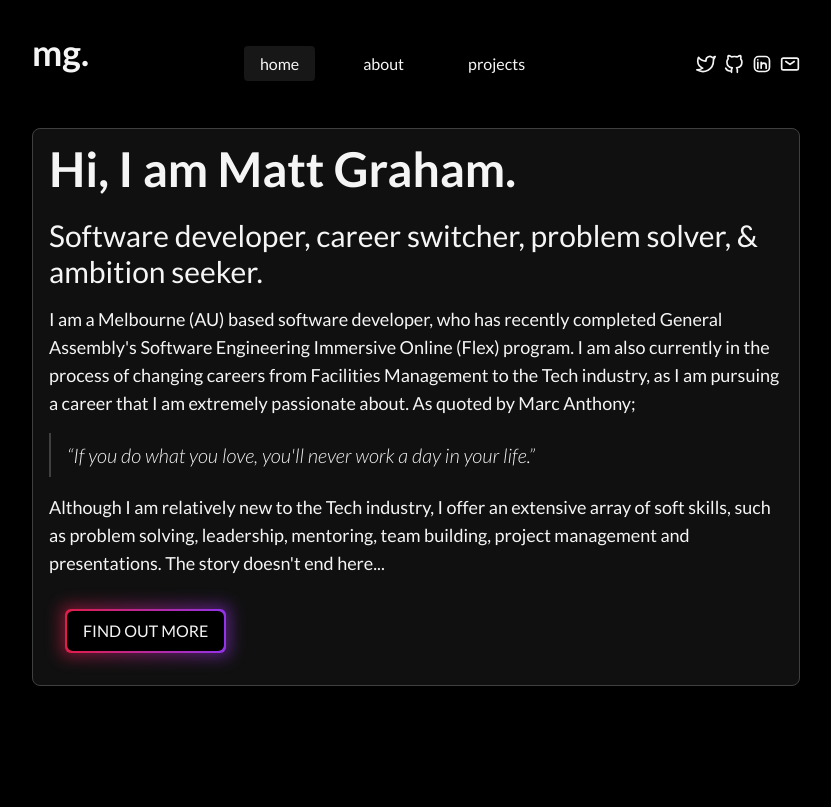
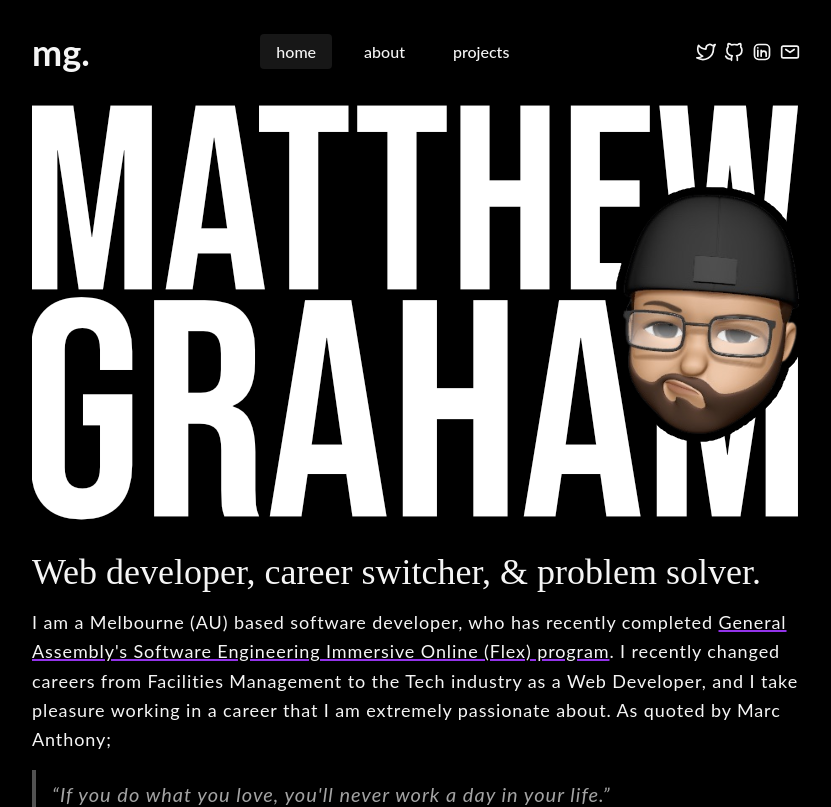
Before and after one commit to mattgrah-am/portfolio-v3, a Nuxt app: page / in a window 1280 px wide. Shown: the top 807 px of the page, without its empty margins (224-1055 px from the left). Built offline with nearby package versions, Linux system fonts and the light colour scheme; a small style sheet from the web is missing.

Commit message:
added hero section

```diff
--- a/assets/css/tailwind.css
+++ b/assets/css/tailwind.css
@@ -20,14 +20,29 @@ h3 {
 }
 
 p {
-  @apply pb-4 text-lg font-normal;
+  @apply pb-4 text-lg font-normal leading-relaxed tracking-wider;
 }
 
 blockquote {
-  @apply mb-4 border-l-2 border-neutral-700 py-2 pl-4 text-xl font-light italic;
+  @apply mb-4 border-l-4 border-neutral-600 py-2 pl-4 text-xl italic leading-relaxed tracking-wider text-neutral-400;
+}
+
+a:link,
+a:visited {
+  @apply underline decoration-2;
+}
+
+a:hover,
+a:active {
+  @apply hover:no-underline;
 }
 
 .router-link-active,
 .router-link-exact-active {
   @apply bg-neutral-900;
 }
+
+.font-bebas_neue {
+  font-family: "Bebas Neue", cursive;
+  font-weight: 400;
+}
--- a/components/ButtonSolid.vue
+++ b/components/ButtonSolid.vue
@@ -3,7 +3,7 @@
     :is="element"
     :href="link"
     :target="target"
-    class="rounded px-3 py-1 text-sm font-medium transition duration-500 hover:bg-black hover:blur-[2px] focus:bg-neutral-900 lg:text-base"
+    class="rounded-md border-2 border-neutral-500 bg-black px-3 py-1 text-sm font-medium transition duration-500 hover:border-neutral-100 hover:blur-[2px] focus:bg-neutral-900 lg:text-base"
   >
     <slot />
   </component>
--- a/components/NavBar.vue
+++ b/components/NavBar.vue
@@ -1,15 +1,15 @@
 <template>
-  <nav class="my-4 flex items-center justify-between md:my-8">
-    <h1
-      class="text-2xl font-bold transition duration-500 hover:blur-[2px] md:text-4xl"
+  <nav class="my-8 flex items-center justify-between">
+    <a
+      class="text-2xl font-bold !no-underline transition duration-500 hover:blur-[2px] md:text-4xl"
+      href="/"
+      >mg.</a
     >
-      <a href="/">mg.</a>
-    </h1>
     <div>
-      <ul class="flex gap-4 lg:gap-8">
+      <ul class="flex gap-2 md:gap-4">
         <li v-for="links in navLinks">
           <NuxtLink
-            class="rounded px-4 py-2 text-sm font-medium transition duration-500 hover:blur-[2px] focus:bg-neutral-900 lg:text-base"
+            class="rounded px-4 py-2 text-sm font-medium !no-underline transition duration-500 hover:blur-[2px] focus:bg-neutral-900 lg:text-base"
             :to="links.link"
           >
             {{ links.name }}
@@ -17,7 +17,7 @@
         </li>
       </ul>
     </div>
-    <div class="flex gap-2">
+    <div class="hidden gap-2 sm:flex">
       <IconTwitter /><IconGithub /><IconLinkedin /><IconMail />
     </div>
   </nav>
--- a/components/TheHero.vue
+++ b/components/TheHero.vue
@@ -1,33 +1,48 @@
 <template>
-  <main
-    class="rounded-lg border border-neutral-700 bg-neutral-900/70 p-4 transition duration-500 hover:border-neutral-500 hover:bg-neutral-900"
-  >
+  <main>
+    <img
+      src="../assets/img/hero.png"
+      alt="Hero Logo - Matthew Graham"
+      class="mb-4 md:mb-8"
+    />
     <section>
-      <h1>Hi, I am Matt Graham.</h1>
-      <h2>
-        Software developer, career switcher, problem solver, & ambition seeker.
+      <h2 class="font-bebas_neue text-3xl md:text-4xl">
+        Web developer, career switcher, & problem solver.
       </h2>
       <p>
         I am a Melbourne (AU) based software developer, who has recently
-        completed General Assembly's Software Engineering Immersive Online
-        (Flex) program. I am also currently in the process of changing careers
-        from Facilities Management to the Tech industry, as I am pursuing a
-        career that I am extremely passionate about. As quoted by Marc Anthony;
+        completed
+        <a
+          href="https://generalassemb.ly/education/software-engineering-immersive-remote-flex"
+          target="_blank"
+          rel="noopener noreferrer"
+          class="decoration-purple-600 hover:no-underline"
+        >
+          General Assembly's Software Engineering Immersive Online (Flex)
+          program</a
+        >. I recently changed careers from Facilities Management to the Tech
+        industry as a Web Developer, and I take pleasure working in a career
+        that I am extremely passionate about. As quoted by Marc Anthony;
       </p>
       <blockquote>
         “If you do what you love, you'll never work a day in your life.”
       </blockquote>
       <p>
-        Although I am relatively new to the Tech industry, I offer an extensive
-        array of soft skills, such as problem solving, leadership, mentoring,
-        team building, project management and presentations. The story doesn't
-        end here...
+        I also offer an extensive array of soft skills, such as problem solving,
+        leadership, mentoring, team building, project management and
+        presentations.
       </p>
     </section>
-    <section class="my-4 ml-4 flex justify-start">
+    <section class="my-4 flex justify-start gap-4">
       <ButtonGradient>
-        <NuxtLink to="/about">FIND OUT MORE</NuxtLink>
+        <NuxtLink to="/about" class="!no-underline">LEARN MORE</NuxtLink>
       </ButtonGradient>
+      <ButtonSolid
+        class="flex items-center justify-center gap-2 !no-underline"
+        link="https://github.com/mattgrah-am"
+        target="_blank"
+        >GITHUB<IconGithub />
+      </ButtonSolid>
     </section>
   </main>
 </template>
--- a/nuxt.config.ts
+++ b/nuxt.config.ts
@@ -6,11 +6,9 @@ export default defineNuxtConfig({
     head: {
       meta: [{}],
       link: [
-        { rel: "preconnect", href: "https://fonts.googleapis.com" },
-        { rel: "preconnect", href: "https://fonts.gstatic.com" },
         {
           rel: "stylesheet",
-          href: "https://fonts.googleapis.com/css2?family=Lato:ital,wght@0,100;0,300;0,400;0,700;0,900;1,100;1,300;1,400;1,700;1,900&display=swap",
+          href: "https://api.fonts.coollabs.io/css2?family=Bebas+Neue&family=Lato:ital,wght@0,100;0,300;0,400;0,700;0,900;1,100;1,300;1,400;1,700;1,900&display=swap",
         },
       ],
     },
```
Also changed, not shown: assets/img/hero.png (added).
